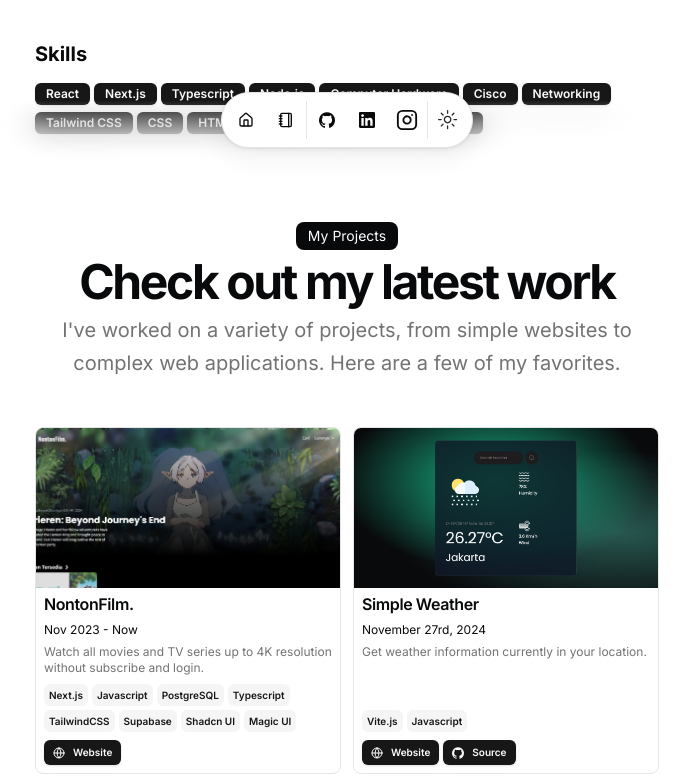
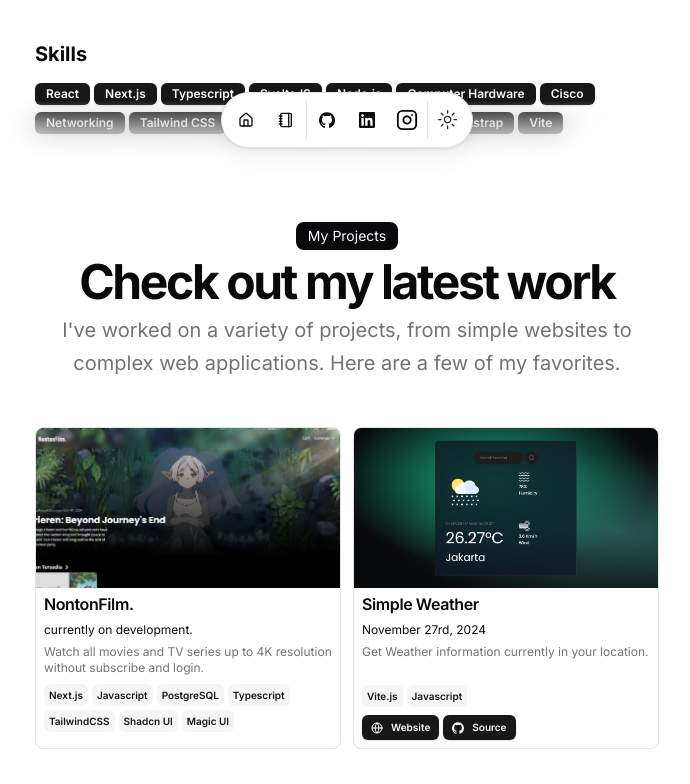
Before and after one commit to emonnaja/emonnaja, a Next.js app: page / in a window 1280 px wide. Shown: the part 636-1420 px from the top of the page, without its empty margins (293-983 px from the left). Built offline with nearby package versions, Linux system fonts and the light colour scheme.

Commit message:
Update resume.tsx

```diff
--- a/src/data/resume.tsx
+++ b/src/data/resume.tsx
@@ -15,6 +15,7 @@
     "React",
     "Next.js",
     "Typescript",
+    "SvelteJS",
     "Node.js",
     "Computer Hardware",
     "Cisco",
@@ -24,7 +25,7 @@
     "HTML5",
     "Javascript",
     "Bootstrap",
-    "Vite.js",
+    "Vite",
   ],
   navbar: [
     { href: "/", icon: HomeIcon, label: "Home" },
@@ -76,7 +77,7 @@
       start: "June 2023",
       end: "May 2024",
       description:
-        "As a Front-End Web Developer at the company, I focus on building and improving features that users interact with, while connecting them to back-end systems through APIs. I collaborate with design and back-end teams to implement new features using modern tools like React or SvelteJS. My work involves creating responsive web applications that work well on all devices, troubleshooting any API issues, and optimizing performance. I keep up with the latest technologies to ensure we deliver a smooth, user-friendly experience that meets both user needs and company goals.",
+        "As a Front-End Web Developer at Tokopedia, I focus on building and improving features that users interact with, while connecting them to back-end systems through APIs. I collaborate with design and back-end teams to implement new features using modern tools like React or SvelteJS. My work involves creating responsive web applications that work well on all devices, troubleshooting any API issues, and optimizing performance. I keep up with the latest technologies to ensure we deliver a smooth, user-friendly experience that meets both user needs and company goals.",
     },
   ],
   education: [
@@ -92,8 +93,8 @@
   projects: [
     {
       title: "NontonFilm.",
-      href: "https://nontonfilm.cloud",
-      dates: "Nov 2023 - Now",
+      href: "#",
+      dates: "currently on development.",
       active: true,
       description:
         "Watch all movies and TV series up to 4K resolution without subscribe and login.",
@@ -103,27 +104,19 @@
         "PostgreSQL",
         "Typescript",
         "TailwindCSS",
-        "Supabase",
         "Shadcn UI",
         "Magic UI",
       ],
-      links: [
-        {
-          type: "Website",
-          href: "https://nontonfilm.cloud",
-          icon: <Icons.globe className="size-3" />,
-        },
-      ],
+      links: [],
       image: "/project-nontonfilm.png",
       video: "",
     },
     {
       title: "Simple Weather",
-      href: "https://github.com/emonnaja/simple-weather",
+      href: "https://emonnaja.github.io/simple-weather/",
       dates: "November 27rd, 2024",
       active: true,
-      description:
-        "Get weather information currently in your location.",
+      description: "Get Weather information currently in your location.",
       technologies: ["Vite.js", "Javascript"],
       links: [
         {
```
